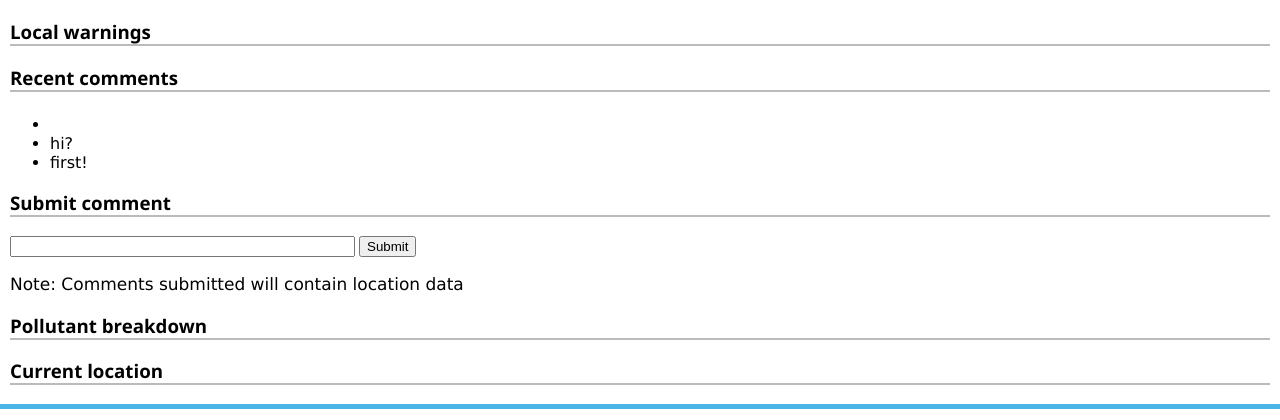
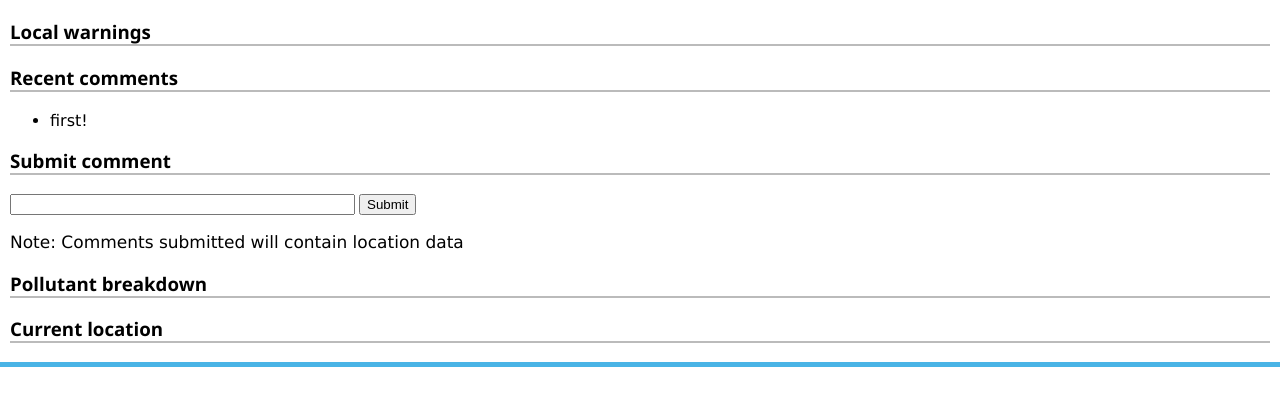
Before and after one commit to morzack/hackathon-pollen, a PHP site: page / in a window 1280 px wide. Shown: the part 96-516 px from the top of the page. Run offline with PHP 8.4, Linux system fonts and the light colour scheme.

Commit message:
final changes

```diff
--- a/webpage/commentlog.txt
+++ b/webpage/commentlog.txt
@@ -1,3 +1 @@
 first!|0|0
-hi?||<br>
-<marquee>marquee intensifies</marquee>||<br>
--- a/webpage/readout.js
+++ b/webpage/readout.js
@@ -32,8 +32,8 @@ function getAPIKey() {
 function getPollutionData() {
     var xmlhttp = new XMLHttpRequest();
     // next lines will override location to kanpur india for extra pollution
-    // currentLat=26.4471566;
-    // currentLon=80.268343;
+    // currentLat=34.0207305;
+    // currentLon=-118.6919114;
     var requestURL = "https://api.breezometer.com/baqi/?lat="+currentLat+"&lon="+currentLon+"&key="+getAPIKey();
     xmlhttp.onreadystatechange = function() {
         if (this.readyState == 4 && this.status == 200) {
--- a/webpage/theme.css
+++ b/webpage/theme.css
@@ -49,7 +49,7 @@ body {
 }
 
 .moderate {
-    color: rgb(194, 194, 0);
+    color: orange;
 }
 
 .extreme {
```
